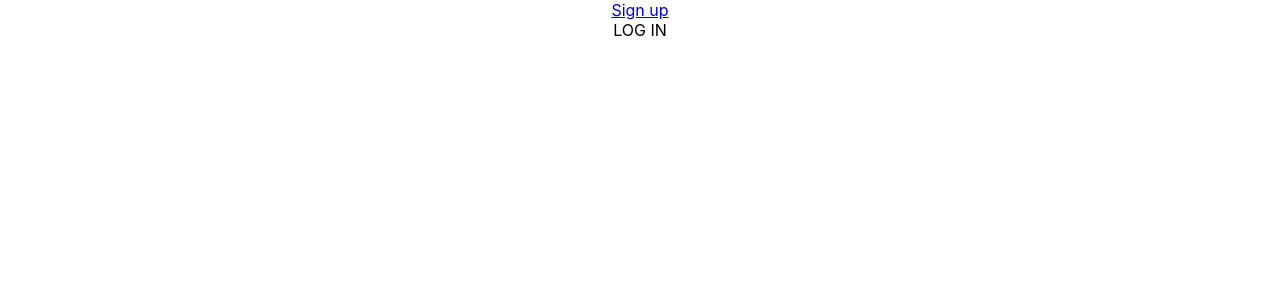
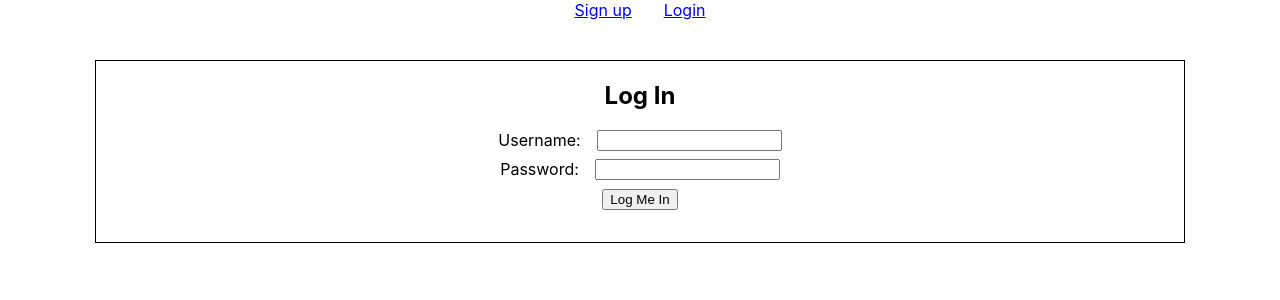
Before and after one commit to valfink/cgn-23-1-spring-security-frontend, a React (Create React App) app: page /login in a window 1280 px wide. Shown: the top 300 px of the page. Built offline with nearby package versions, Linux system fonts and the light colour scheme.

Commit message:
Add login workflow

```diff
--- a/src/App.css
+++ b/src/App.css
@@ -1,3 +1,9 @@
 .App {
   text-align: center;
 }
+nav {
+  list-style: none;
+  display: flex;
+  justify-content: center;
+  gap: 2rem;
+}
--- a/src/App.tsx
+++ b/src/App.tsx
@@ -21,7 +21,10 @@ axios.interceptors.request.use(config => {
 function App() {
   return (
     <div className="App">
-        <Link to={"/sign-up"}>Sign up</Link><br/>
+        <nav>
+            <li><Link to={"/sign-up"}>Sign up</Link></li>
+            <li><Link to={"/login"}>Login</Link></li>
+        </nav><br/>
       <Routes>
         <Route path={"/sign-up"} element={<SignUp />} />
         <Route path={"/login"} element={<Login />} />
--- a/src/component/Login.tsx
+++ b/src/component/Login.tsx
@@ -1,7 +1,53 @@
+import {ChangeEvent, FormEvent, useState} from "react";
+import {useNavigate} from "react-router-dom";
+import axios from "axios";
+
 export default function Login() {
+    const [username, setUsername] = useState<string>("");
+    const [password, setPassword] = useState<string>("");
+    const [formError, setFormError] = useState<string>("");
+    const navigate = useNavigate();
+
+    function handleUsernameChange(e: ChangeEvent<HTMLInputElement>) {
+        setUsername(e.target.value);
+    }
+
+    function handlePasswordChange(e: ChangeEvent<HTMLInputElement>) {
+        setPassword(e.target.value);
+    }
+
+    function handleSubmit(e: FormEvent<HTMLFormElement>) {
+        e.preventDefault();
+        return axios.post("/api/users/login", {}, {
+            headers: {
+                Authorization: `Basic ${window.btoa(`${username}:${password}`)}`
+            }
+        })
+            .then(() => {
+                navigate("/");
+            })
+            .catch(err => {
+                console.error(err);
+                setFormError(err.response.data.error);
+            });
+    }
+
     return (
         <>
-            LOG IN
+            <br/>
+            <form className={"signup-form"} onSubmit={handleSubmit}>
+                <h2>Log In</h2>
+                {formError && <div className={"form-error"}>Error: {formError}</div>}
+                <label>
+                    Username:
+                    <input type={"text"} value={username} onChange={handleUsernameChange}/>
+                </label>
+                <label>
+                    Password:
+                    <input type={"password"} value={password} onChange={handlePasswordChange}/>
+                </label>
+                <button type={"submit"}>Log Me In</button>
+            </form>
         </>
     )
 }
--- a/src/component/SignUp.css
+++ b/src/component/SignUp.css
@@ -1,5 +1,6 @@
 .signup-form {
     padding: 2rem;
+    padding-top: 0;
     margin: 0 auto;
     width: 80%;
     border: 1px solid black;
--- a/src/component/SignUp.tsx
+++ b/src/component/SignUp.tsx
@@ -36,6 +36,7 @@ export default function SignUp() {
         <>
             <br/>
             <form className={"signup-form"} onSubmit={handleSubmit}>
+                <h2>Sign Up</h2>
                 {formError && <div className={"form-error"}>Error: {formError}</div>}
                 <label>
                     Username:
```
